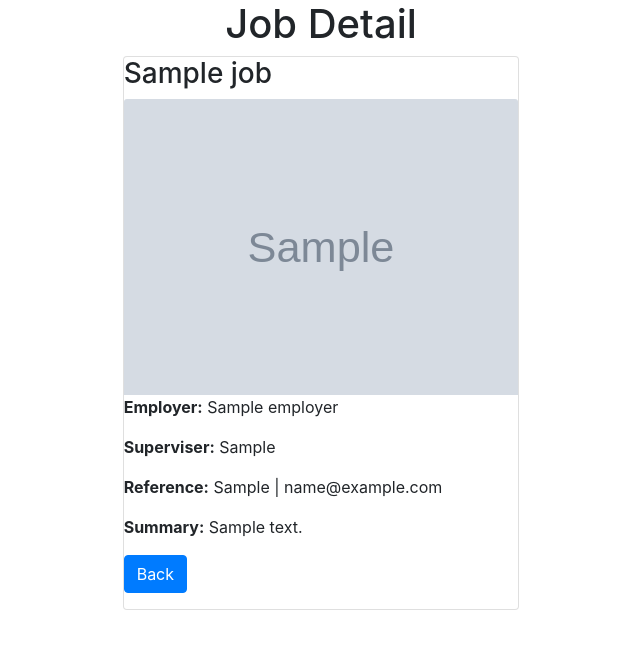
After one commit to sharifahmad2061/Learning-Path-Django, a Django app: template Build_Personal_Portfolio_with_Django/portfolio-project/jobs/templates/jobs/job_detail.html in a window 1280 px wide. The commit adds this page. Shown: the top 649 px of the page, without its empty margins (319-959 px from the left). Run offline with Django 3.2, Linux system fonts and the light colour scheme; the template is opened without the code that fills it: most values are stand-ins (such as "Sample title", 1, 10 or a date in 2020); grey boxes marked "Sample" are stand-in pictures; data that the repository does not hold is empty; some libraries are stand-ins or nearby versions.

Commit message:
portfolio course completed, navigation from cards to detail and back added

```diff
--- /dev/null
+++ b/Build_Personal_Portfolio_with_Django/portfolio-project/jobs/templates/jobs/job_detail.html
@@ -0,0 +1,84 @@
+{% load static %}
+<!doctype html>
+<html lang="en">
+
+<head>
+    <meta charset="utf-8">
+    <meta name="viewport" content="width=device-width, initial-scale=1, shrink-to-fit=no">
+    <title>Sharif Ahmad</title>
+
+    <!-- Bootstrap core CSS -->
+    <link href="{% static 'css/bootstrap.min.css' %}" rel="stylesheet">
+
+    <meta name="theme-color" content="#563d7c">
+
+
+    <style>
+        .bd-placeholder-img {
+            font-size: 1.125rem;
+            text-anchor: middle;
+            -webkit-user-select: none;
+            -moz-user-select: none;
+            -ms-user-select: none;
+            user-select: none;
+        }
+
+        @media (min-width: 768px) {
+            .bd-placeholder-img-lg {
+                font-size: 3.5rem;
+            }
+        }
+    </style>
+</head>
+
+<body>
+    <main role="main">
+
+        <div class="container-fluid">
+            <div class="row">
+                <div class="col-md-12">
+                    <div class="page-header text-center">
+                        <h1>
+                            Job Detail
+                        </h1>
+                    </div>
+                </div>
+            </div>
+            <div class="row">
+                <div class="col-md-4">
+                </div>
+                <div class="col-md-4">
+                    <div class="card">
+                        <h3>{{job.name}}</h3>
+                        {% if job.image %}
+                        <img alt="Bootstrap Image Preview" src="{{job.image.url}}" class="card-img-top">
+                        {% else %}
+                        <svg class="bd-placeholder-img card-img-top" width="100%" height="225"
+                            xmlns="http://www.w3.org/2000/svg" preserveAspectRatio="xMidYMid slice" focusable="false"
+                            role="img" aria-label="Placeholder: Thumbnail">
+                            <title>Placeholder</title>
+                            <rect width="100%" height="100%" fill="#55595c" /><text x="50%" y="50%" fill="#eceeef"
+                                dy=".3em">Thumbnail</text>
+                        </svg>
+                        {% endif %}
+                        <p><b>Employer:</b> {{job.employer}}</p>
+                        <p><b>Superviser:</b> {{job.focal_person}}</p>
+                        <p><b>Reference:</b> {{job.focal_person_contact}} | {{job.focal_person_email}}</p>
+                        <p> <b>Summary:</b>
+                            {{job.summary}}
+                        </p>
+                        <p><a href="{% url 'index' %}" class="btn btn-primary">Back</a></p>
+                    </div>
+                    <div class="col-md-4">
+                    </div>
+                </div>
+            </div>
+        </div>
+
+    </main>
+    <script src="{%static 'js/jquery-3.4.1.min.js' %}"></script>
+    <script src="{% static 'js/bootstrap.min.js' %}"></script>
+    <script src="{% static 'js/popper.min.js' %}"></script>
+</body>
+
+</html>
--- a/Build_Personal_Portfolio_with_Django/portfolio-project/portfolio/urls.py
+++ b/Build_Personal_Portfolio_with_Django/portfolio-project/portfolio/urls.py
@@ -23,5 +23,6 @@ from jobs import views
 
 urlpatterns = [
     path('admin/', admin.site.urls),
-    path('', views.home)
+    path('', views.home, name='index'),
+    path('jobs/<int:job_id>', views.job_detail, name='job_detail'),
 ] + static(settings.MEDIA_URL, document_root=settings.MEDIA_ROOT)
```
Also changed, not shown: Build_Personal_Portfolio_with_Django/portfolio-project/jobs/templates/jobs/index.html (+5 -3 lines), Build_Personal_Portfolio_with_Django/portfolio-project/jobs/views.py (+10 -0 lines).
